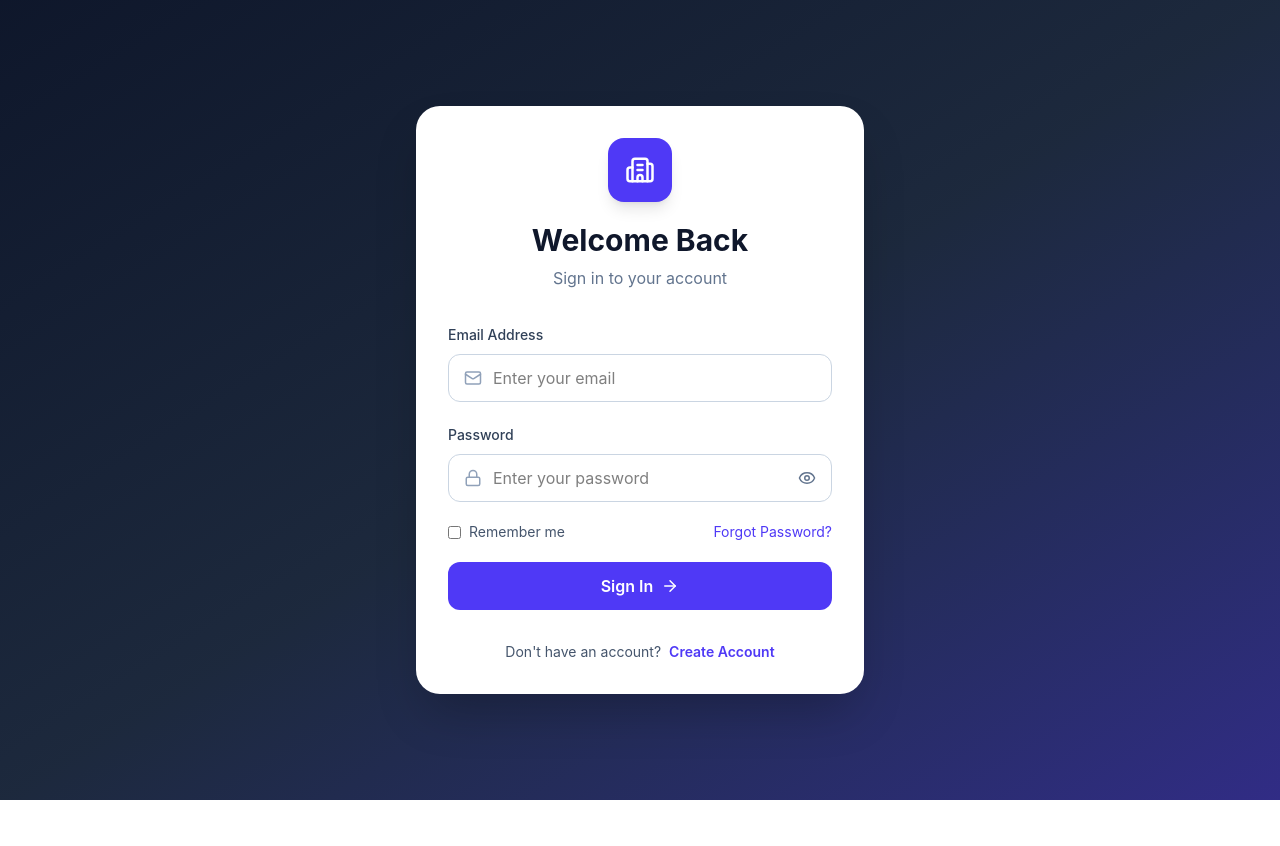
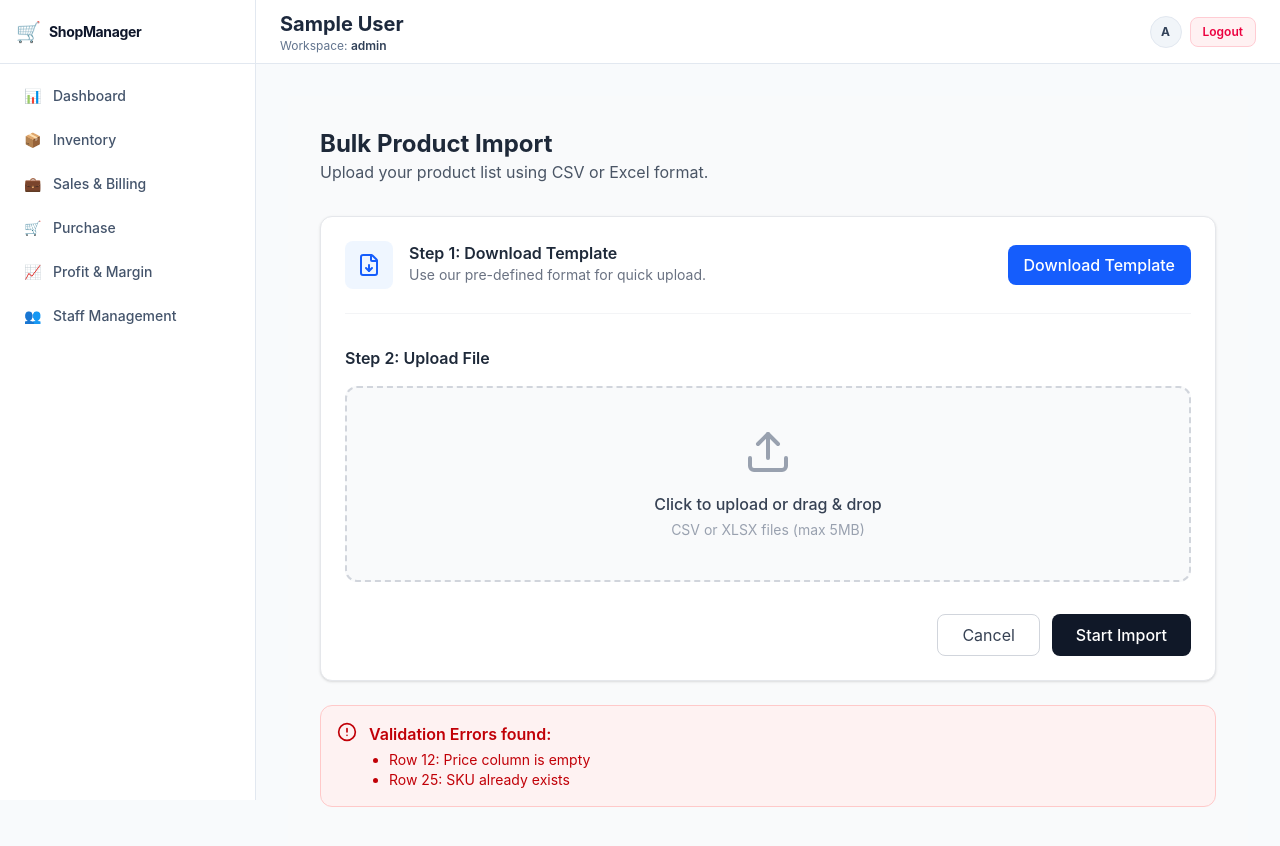
Before and after one commit to ramkrishno265/Shop-Management, a React app in the folder frontend/: page /bulk_import in a window 1280 px wide. Before the commit this address led to /. Shown: the top 846 px of the page. Before the commit the page ends 800 px from the top, so only its background shows below. Built offline with nearby package versions, Linux system fonts and the light colour scheme; sample sign-in values are in the browser's storage; the HTML template or start-up script is replaced by a standard one.

Commit message:
Update project

```diff
--- a/frontend/src/App.jsx
+++ b/frontend/src/App.jsx
@@ -17,6 +17,7 @@ import ProfitMargin from "./pages/dashboard/profitMargin.jsx";
 import ProductEntry from "./pages/dashboard/ProductEntry.jsx";
 import ProductEdit from "./pages/dashboard/ProductEdit.jsx";
 import AddCustomer from "./pages/dashboard/AddCustomer.jsx";
+import BulkImportPage from "./pages/dashboard/BulkImportPage.jsx"; // Import the BulkImportPage component
 
 // Protected Route Guard Component
 const ProtectedRoute = ({ children }) => {
@@ -140,6 +141,17 @@ function App() {
           }
         />
 
+        <Route
+          path="/bulk_import"
+          element={
+            <ProtectedRoute>
+              <DashboardLayout>
+                <BulkImportPage />
+              </DashboardLayout>
+            </ProtectedRoute>
+          }
+        />
+
         {/* ফলব্যাক রুট */}
         <Route path="*" element={<Navigate to="/" replace />} />
       </Routes>
--- /dev/null
+++ b/frontend/src/pages/dashboard/BulkImportPage.jsx
@@ -0,0 +1,93 @@
+
+import React, { useState } from 'react';
+import { Upload, FileDown, AlertCircle, CheckCircle, X } from 'lucide-react';
+
+const BulkImportPage = () => {
+  const [file, setFile] = useState(null);
+  const [status, setStatus] = useState('idle'); // idle, uploading, validating, success, error
+
+  const handleFileChange = (e) => {
+    const selectedFile = e.target.files[0];
+    if (selectedFile) {
+      setFile(selectedFile);
+      setStatus('ready');
+    }
+  };
+
+  return (
+    <div className="min-h-screen bg-gray-50 p-8">
+      <div className="max-w-4xl mx-auto">
+        {/* Header */}
+        <div className="mb-8">
+          <h1 className="text-2xl font-bold text-gray-800">Bulk Product Import</h1>
+          <p className="text-gray-600">Upload your product list using CSV or Excel format.</p>
+        </div>
+
+        {/* Main Card */}
+        <div className="bg-white rounded-xl shadow-sm border border-gray-200 p-6">
+
+          {/* Instructions Section */}
+          <div className="flex items-center justify-between mb-8 pb-6 border-b border-gray-100">
+            <div className="flex gap-4">
+              <div className="bg-blue-50 p-3 rounded-lg">
+                <FileDown className="text-blue-600" />
+              </div>
+              <div>
+                <h3 className="font-semibold text-gray-800">Step 1: Download Template</h3>
+                <p className="text-sm text-gray-500">Use our pre-defined format for quick upload.</p>
+              </div>
+            </div>
+            <button className="px-4 py-2 bg-blue-600 text-white rounded-lg hover:bg-blue-700 transition flex items-center gap-2 font-medium">
+              Download Template
+            </button>
+          </div>
+
+          {/* Upload Section */}
+          <div className="mb-8">
+            <h3 className="font-semibold text-gray-800 mb-4">Step 2: Upload File</h3>
+            <div className="border-2 border-dashed border-gray-300 rounded-xl p-10 flex flex-col items-center justify-center text-center hover:border-blue-400 transition-colors cursor-pointer bg-gray-50">
+              <input type="file" className="hidden" id="fileUpload" onChange={handleFileChange} />
+              <label htmlFor="fileUpload" className="cursor-pointer">
+                <Upload className="w-12 h-12 text-gray-400 mb-4 mx-auto" />
+                <p className="font-medium text-gray-700">Click to upload or drag & drop</p>
+                <p className="text-sm text-gray-400 mt-1">CSV or XLSX files (max 5MB)</p>
+              </label>
+            </div>
+            {file && (
+              <div className="mt-4 flex items-center justify-between bg-green-50 p-3 rounded-lg border border-green-200">
+                <span className="text-green-700 text-sm font-medium">Selected: {file.name}</span>
+                <button onClick={() => setFile(null)} className="text-green-700 hover:text-green-900">
+                  <X className="w-5 h-5" />
+                </button>
+              </div>
+            )}
+          </div>
+
+          {/* Action Footer */}
+          <div className="flex justify-end gap-3">
+            <button className="px-6 py-2 border border-gray-300 rounded-lg text-gray-700 hover:bg-gray-50 transition">
+              Cancel
+            </button>
+            <button className="px-6 py-2 bg-gray-900 text-white rounded-lg hover:bg-black transition font-medium flex items-center gap-2">
+              Start Import
+            </button>
+          </div>
+        </div>
+
+        {/* Validation Errors Example (Visible only if needed) */}
+        <div className="mt-6 bg-red-50 border border-red-200 rounded-xl p-4 flex gap-3 text-red-700">
+          <AlertCircle className="w-5 h-5 flex-shrink-0" />
+          <div>
+            <p className="font-semibold">Validation Errors found:</p>
+            <ul className="text-sm list-disc pl-5 mt-1">
+              <li>Row 12: Price column is empty</li>
+              <li>Row 25: SKU already exists</li>
+            </ul>
+          </div>
+        </div>
+      </div>
+    </div>
+  );
+};
+
+export default BulkImportPage;
--- a/frontend/src/pages/dashboard/Inventory.jsx
+++ b/frontend/src/pages/dashboard/Inventory.jsx
@@ -93,12 +93,20 @@ const InventoryPage = () => {
           </div>
 
           {/* Add Product Button */}
+          <div className="flex items-center gap-3">
+            <button
+              onClick={() => navigate("/bulk_import")}
+              className="px-5 py-2.5 bg-slate-900 hover:bg-slate-800 text-white font-semibold text-sm rounded-xl shadow-md shadow-slate-900/10 flex items-center justify-center gap-2 transition cursor-pointer"
+            >
+              <FiPlus size={18} /> Import/Export
+            </button>
             <button
               onClick={() => navigate("/product_entry")}
               className="px-5 py-2.5 bg-slate-900 hover:bg-slate-800 text-white font-semibold text-sm rounded-xl shadow-md shadow-slate-900/10 flex items-center justify-center gap-2 transition cursor-pointer"
             >
               <FiPlus size={18} /> Add Product
             </button>
+          </div>
         </div>
 
         {/* Summary Metric Cards */}
@@ -298,8 +306,7 @@ const InventoryPage = () => {
                           {/* Status Badge */}
                           <td className="p-4">
                             <span
-                              className={`px-2.5 py-1 text-xs font-bold rounded-lg ${
-                                product.status === "ACTIVE"
+                              className={`px-2.5 py-1 text-xs font-bold rounded-lg ${product.status === "ACTIVE"
                                   ? "bg-emerald-50 text-emerald-600 border border-emerald-200/50"
                                   : "bg-rose-50 text-rose-600 border border-rose-200/50"
                                 }`}
```
Lines whose indentation alone changed are shown as unchanged.
